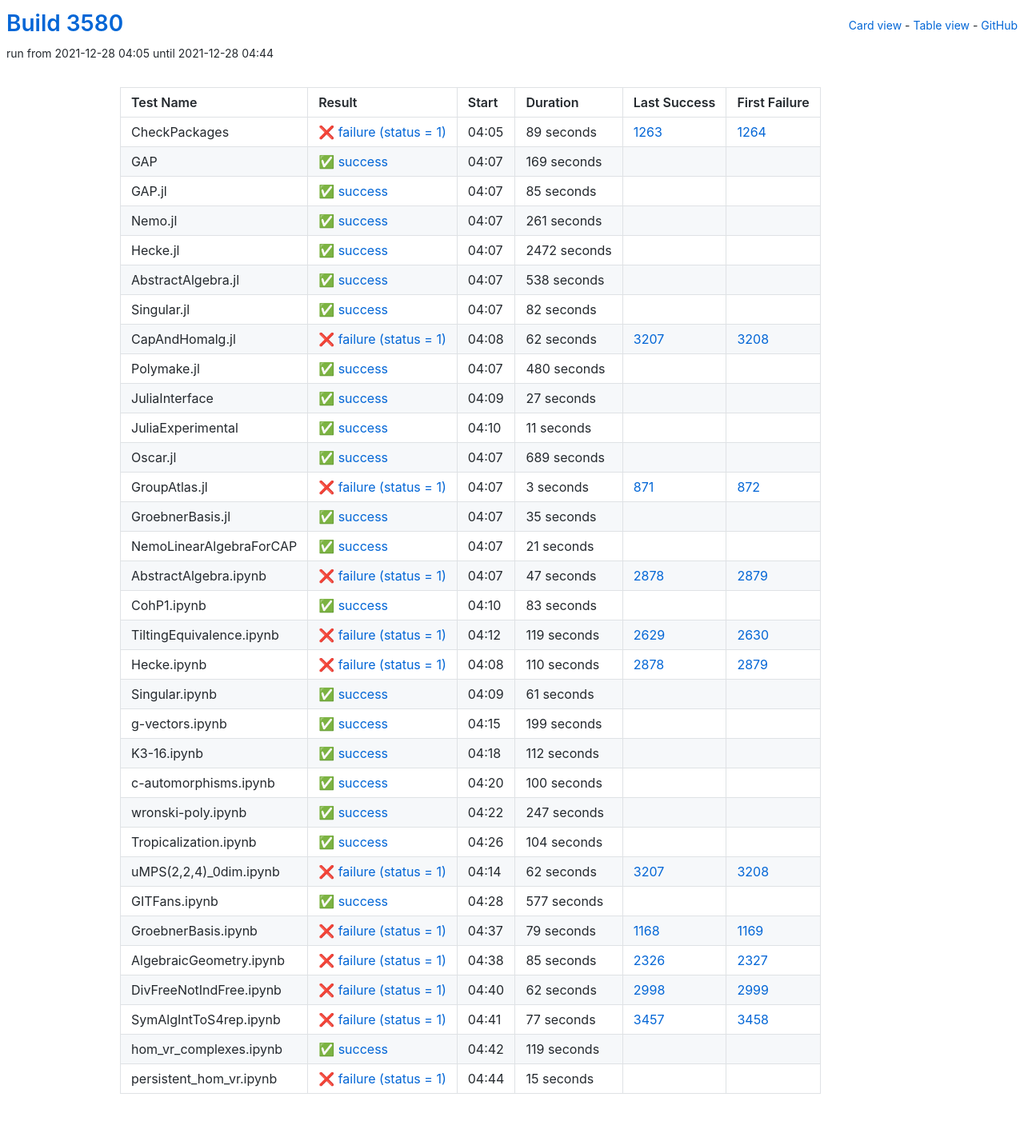
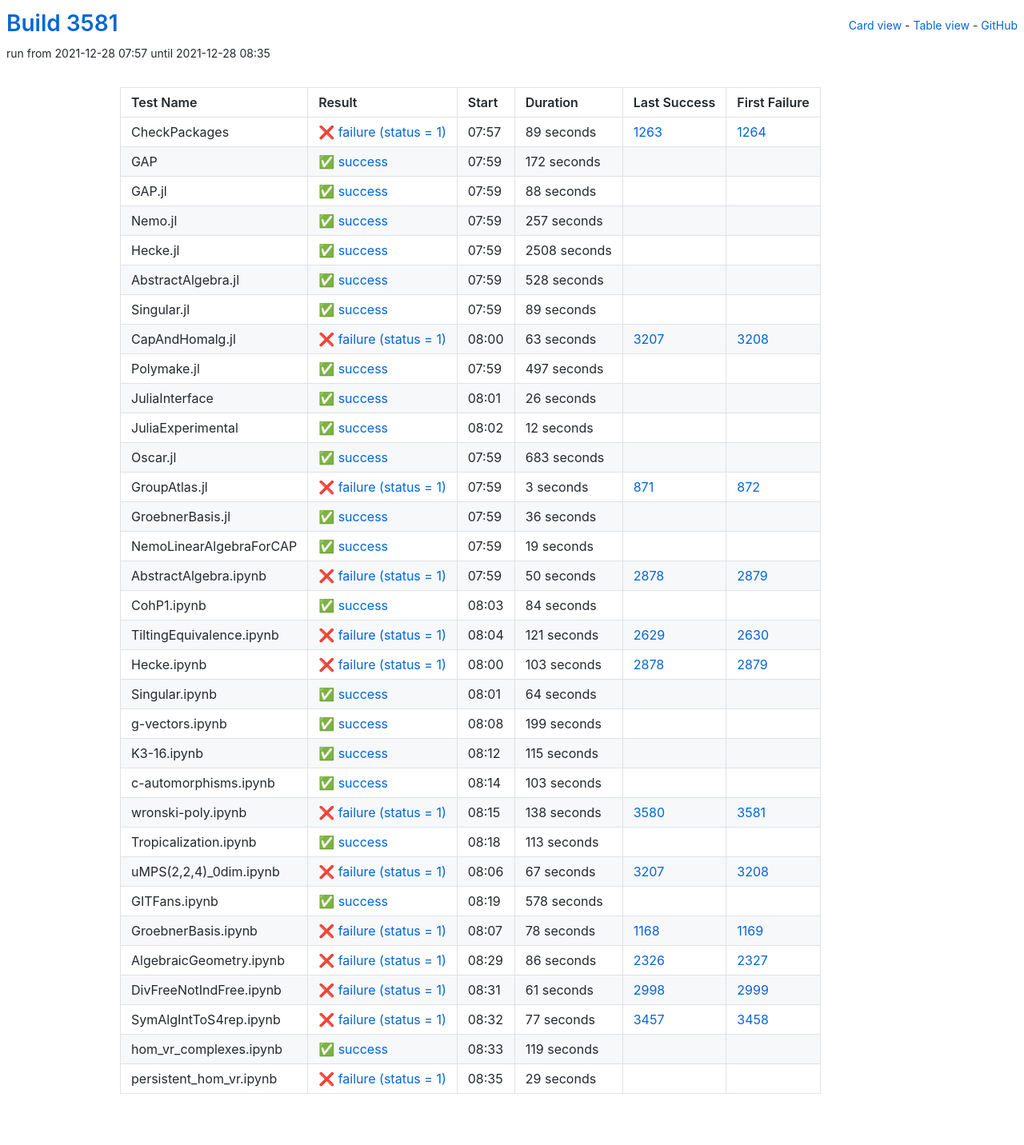
Before and after one commit to oscar-system/oscar-ci-status-stable, a Jekyll site: the page built from table.html, in a window 1280 px wide. Shown: the whole page at 80% size. Built offline with Jekyll 4.4.1, drawn with Linux system fonts in a browser that asks for light colours.

Commit message:
Build #3581

```diff
--- a/_data/ci.yml
+++ b/_data/ci.yml
@@ -1,6 +1,6 @@
 ---
-build: 3580
-build_url: https://oscarci.mathematik.uni-kl.de/job/oscar-stable/3580/
+build: 3581
+build_url: https://oscarci.mathematik.uni-kl.de/job/oscar-stable/3581/
 job: oscar-stable
 organization: oscar-system
 repo: oscar-ci-status-stable
@@ -8,8 +8,8 @@ repourl: https://github.com/oscar-system/oscar-ci-status-stable
 tests:
 - name: CheckPackages
   id: checkpackages
-  log: https://oscarci.mathematik.uni-kl.de/job/oscar-stable/3580/artifact/logs/build-3580/CheckPackages.log
-  start: 2021-12-28 04:05
+  log: https://oscarci.mathematik.uni-kl.de/job/oscar-stable/3581/artifact/logs/build-3581/CheckPackages.log
+  start: 2021-12-28 07:57
   success: false
   exitcode: 1
   status: failure
@@ -20,140 +20,140 @@ tests:
   first_failure_url: https://oscarci.mathematik.uni-kl.de/job/oscar-stable/1264/
 - name: GAP
   id: gap
-  log: https://oscarci.mathematik.uni-kl.de/job/oscar-stable/3580/artifact/logs/build-3580/GAP.log
-  start: 2021-12-28 04:07
+  log: https://oscarci.mathematik.uni-kl.de/job/oscar-stable/3581/artifact/logs/build-3581/GAP.log
+  start: 2021-12-28 07:59
   success: true
   exitcode: 0
   status: success
-  duration: 169
+  duration: 172
   last_success: false
   last_success_url:
   first_failure: false
   first_failure_url:
 - name: GAP.jl
   id: gap-jl
-  log: https://oscarci.mathematik.uni-kl.de/job/oscar-stable/3580/artifact/logs/build-3580/GAP.jl.log
-  start: 2021-12-28 04:07
+  log: https://oscarci.mathematik.uni-kl.de/job/oscar-stable/3581/artifact/logs/build-3581/GAP.jl.log
+  start: 2021-12-28 07:59
   success: true
   exitcode: 0
   status: success
-  duration: 85
+  duration: 88
   last_success: false
   last_success_url:
   first_failure: false
   first_failure_url:
 - name: Nemo.jl
   id: nemo-jl
-  log: https://oscarci.mathematik.uni-kl.de/job/oscar-stable/3580/artifact/logs/build-3580/Nemo.jl.log
-  start: 2021-12-28 04:07
+  log: https://oscarci.mathematik.uni-kl.de/job/oscar-stable/3581/artifact/logs/build-3581/Nemo.jl.log
+  start: 2021-12-28 07:59
   success: true
   exitcode: 0
   status: success
-  duration: 261
+  duration: 257
   last_success: false
   last_success_url:
   first_failure: false
   first_failure_url:
 - name: Hecke.jl
   id: hecke-jl
-  log: https://oscarci.mathematik.uni-kl.de/job/oscar-stable/3580/artifact/logs/build-3580/Hecke.jl.log
-  start: 2021-12-28 04:07
+  log: https://oscarci.mathematik.uni-kl.de/job/oscar-stable/3581/artifact/logs/build-3581/Hecke.jl.log
+  start: 2021-12-28 07:59
   success: true
   exitcode: 0
   status: success
-  duration: 2472
+  duration: 2508
   last_success: false
   last_success_url:
   first_failure: false
   first_failure_url:
 - name: AbstractAlgebra.jl
   id: abstractalgebra-jl
-  log: https://oscarci.mathematik.uni-kl.de/job/oscar-stable/3580/artifact/logs/build-3580/AbstractAlgebra.jl.log
-  start: 2021-12-28 04:07
+  log: https://oscarci.mathematik.uni-kl.de/job/oscar-stable/3581/artifact/logs/build-3581/AbstractAlgebra.jl.log
+  start: 2021-12-28 07:59
   success: true
   exitcode: 0
   status: success
-  duration: 538
+  duration: 528
   last_success: false
   last_success_url:
   first_failure: false
   first_failure_url:
 - name: Singular.jl
   id: singular-jl
-  log: https://oscarci.mathematik.uni-kl.de/job/oscar-stable/3580/artifact/logs/build-3580/Singular.jl.log
-  start: 2021-12-28 04:07
+  log: https://oscarci.mathematik.uni-kl.de/job/oscar-stable/3581/artifact/logs/build-3581/Singular.jl.log
+  start: 2021-12-28 07:59
   success: true
   exitcode: 0
   status: success
-  duration: 82
+  duration: 89
   last_success: false
   last_success_url:
   first_failure: false
   first_failure_url:
 - name: CapAndHomalg.jl
   id: capandhomalg-jl
-  log: https://oscarci.mathematik.uni-kl.de/job/oscar-stable/3580/artifact/logs/build-3580/CapAndHomalg.jl.log
-  start: 2021-12-28 04:08
+  log: https://oscarci.mathematik.uni-kl.de/job/oscar-stable/3581/artifact/logs/build-3581/CapAndHomalg.jl.log
+  start: 2021-12-28 08:00
   success: false
   exitcode: 1
   status: failure
-  duration: 62
+  duration: 63
   last_success: 3207
   last_success_url: https://oscarci.mathematik.uni-kl.de/job/oscar-stable/3207/
   first_failure: 3208
   first_failure_url: https://oscarci.mathematik.uni-kl.de/job/oscar-stable/3208/
 - name: Polymake.jl
   id: polymake-jl
-  log: https://oscarci.mathematik.uni-kl.de/job/oscar-stable/3580/artifact/logs/build-3580/Polymake.jl.log
-  start: 2021-12-28 04:07
+  log: https://oscarci.mathematik.uni-kl.de/job/oscar-stable/3581/artifact/logs/build-3581/Polymake.jl.log
+  start: 2021-12-28 07:59
   success: true
   exitcode: 0
   status: success
-  duration: 480
+  duration: 497
   last_success: false
   last_success_url:
   first_failure: false
   first_failure_url:
 - name: JuliaInterface
   id: juliainterface
-  log: https://oscarci.mathematik.uni-kl.de/job/oscar-stable/3580/artifact/logs/build-3580/JuliaInterface.log
-  start: 2021-12-28 04:09
+  log: https://oscarci.mathematik.uni-kl.de/job/oscar-stable/3581/artifact/logs/build-3581/JuliaInterface.log
+  start: 2021-12-28 08:01
   success: true
   exitcode: 0
   status: success
-  duration: 27
+  duration: 26
   last_success: false
   last_success_url:
   first_failure: false
   first_failure_url:
 - name: JuliaExperimental
   id: juliaexperimental
-  log: https://oscarci.mathematik.uni-kl.de/job/oscar-stable/3580/artifact/logs/build-3580/JuliaExperimental.log
-  start: 2021-12-28 04:10
+  log: https://oscarci.mathematik.uni-kl.de/job/oscar-stable/3581/artifact/logs/build-3581/JuliaExperimental.log
+  start: 2021-12-28 08:02
   success: true
   exitcode: 0
   status: success
-  duration: 11
+  duration: 12
   last_success: false
   last_success_url:
   first_failure: false
   first_failure_url:
 - name: Oscar.jl
   id: oscar-jl
-  log: https://oscarci.mathematik.uni-kl.de/job/oscar-stable/3580/artifact/logs/build-3580/Oscar.jl.log
-  start: 2021-12-28 04:07
+  log: https://oscarci.mathematik.uni-kl.de/job/oscar-stable/3581/artifact/logs/build-3581/Oscar.jl.log
+  start: 2021-12-28 07:59
   success: true
   exitcode: 0
   status: success
-  duration: 689
+  duration: 683
   last_success: false
   last_success_url:
   first_failure: false
   first_failure_url:
 - name: GroupAtlas.jl
   id: groupatlas-jl
-  log: https://oscarci.mathematik.uni-kl.de/job/oscar-stable/3580/artifact/logs/build-3580/GroupAtlas.jl.log
-  start: 2021-12-28 04:07
+  log: https://oscarci.mathematik.uni-kl.de/job/oscar-stable/3581/artifact/logs/build-3581/GroupAtlas.jl.log
+  start: 2021-12-28 07:59
   success: false
   exitcode: 1
   status: failure
@@ -164,92 +164,92 @@ tests:
   first_failure_url: https://oscarci.mathematik.uni-kl.de/job/oscar-stable/872/
 - name: GroebnerBasis.jl
   id: groebnerbasis-jl
-  log: https://oscarci.mathematik.uni-kl.de/job/oscar-stable/3580/artifact/logs/build-3580/GroebnerBasis.jl.log
-  start: 2021-12-28 04:07
+  log: https://oscarci.mathematik.uni-kl.de/job/oscar-stable/3581/artifact/logs/build-3581/GroebnerBasis.jl.log
+  start: 2021-12-28 07:59
   success: true
   exitcode: 0
   status: success
-  duration: 35
+  duration: 36
   last_success: false
   last_success_url:
   first_failure: false
   first_failure_url:
 - name: NemoLinearAlgebraForCAP
   id: nemolinearalgebraforcap
-  log: https://oscarci.mathematik.uni-kl.de/job/oscar-stable/3580/artifact/logs/build-3580/NemoLinearAlgebraForCAP.log
-  start: 2021-12-28 04:07
+  log: https://oscarci.mathematik.uni-kl.de/job/oscar-stable/3581/artifact/logs/build-3581/NemoLinearAlgebraForCAP.log
+  start: 2021-12-28 07:59
   success: true
   exitcode: 0
   status: success
-  duration: 21
+  duration: 19
   last_success: false
   last_success_url:
   first_failure: false
   first_failure_url:
 - name: AbstractAlgebra.ipynb
   id: abstractalgebra-ipynb
-  log: https://oscarci.mathematik.uni-kl.de/job/oscar-stable/3580/artifact/logs/build-3580/AbstractAlgebra.ipynb.log
-  start: 2021-12-28 04:07
+  log: https://oscarci.mathematik.uni-kl.de/job/oscar-stable/3581/artifact/logs/build-3581/AbstractAlgebra.ipynb.log
+  start: 2021-12-28 07:59
   success: false
   exitcode: 1
   status: failure
-  duration: 47
+  duration: 50
   last_success: 2878
   last_success_url: https://oscarci.mathematik.uni-kl.de/job/oscar-stable/2878/
   first_failure: 2879
   first_failure_url: https://oscarci.mathematik.uni-kl.de/job/oscar-stable/2879/
 - name: CohP1.ipynb
   id: cohp1-ipynb
-  log: https://oscarci.mathematik.uni-kl.de/job/oscar-stable/3580/artifact/logs/build-3580/CohP1.ipynb.log
-  start: 2021-12-28 04:10
+  log: https://oscarci.mathematik.uni-kl.de/job/oscar-stable/3581/artifact/logs/build-3581/CohP1.ipynb.log
+  start: 2021-12-28 08:03
   success: true
   exitcode: 0
   status: success
-  duration: 83
+  duration: 84
   last_success: false
   last_success_url:
   first_failure: false
   first_failure_url:
 - name: TiltingEquivalence.ipynb
   id: tiltingequivalence-ipynb
-  log: https://oscarci.mathematik.uni-kl.de/job/oscar-stable/3580/artifact/logs/build-3580/TiltingEquivalence.ipynb.log
-  start: 2021-12-28 04:12
+  log: https://oscarci.mathematik.uni-kl.de/job/oscar-stable/3581/artifact/logs/build-3581/TiltingEquivalence.ipynb.log
+  start: 2021-12-28 08:04
   success: false
   exitcode: 1
   status: failure
-  duration: 119
+  duration: 121
   last_success: 2629
   last_success_url: https://oscarci.mathematik.uni-kl.de/job/oscar-stable/2629/
   first_failure: 2630
   first_failure_url: https://oscarci.mathematik.uni-kl.de/job/oscar-stable/2630/
 - name: Hecke.ipynb
   id: hecke-ipynb
-  log: https://oscarci.mathematik.uni-kl.de/job/oscar-stable/3580/artifact/logs/build-3580/Hecke.ipynb.log
-  start: 2021-12-28 04:08
+  log: https://oscarci.mathematik.uni-kl.de/job/oscar-stable/3581/artifact/logs/build-3581/Hecke.ipynb.log
+  start: 2021-12-28 08:00
   success: false
   exitcode: 1
   status: failure
-  duration: 110
+  duration: 103
   last_success: 2878
   last_success_url: https://oscarci.mathematik.uni-kl.de/job/oscar-stable/2878/
   first_failure: 2879
   first_failure_url: https://oscarci.mathematik.uni-kl.de/job/oscar-stable/2879/
 - name: Singular.ipynb
   id: singular-ipynb
-  log: https://oscarci.mathematik.uni-kl.de/job/oscar-stable/3580/artifact/logs/build-3580/Singular.ipynb.log
-  start: 2021-12-28 04:09
+  log: https://oscarci.mathematik.uni-kl.de/job/oscar-stable/3581/artifact/logs/build-3581/Singular.ipynb.log
+  start: 2021-12-28 08:01
   success: true
   exitcode: 0
   status: success
-  duration: 61
+  duration: 64
   last_success: false
   last_success_url:
   first_failure: false
   first_failure_url:
 - name: g-vectors.ipynb
   id: g-vectors-ipynb
-  log: https://oscarci.mathematik.uni-kl.de/job/oscar-stable/3580/artifact/logs/build-3580/g-vectors.ipynb.log
-  start: 2021-12-28 04:15
+  log: https://oscarci.mathematik.uni-kl.de/job/oscar-stable/3581/artifact/logs/build-3581/g-vectors.ipynb.log
+  start: 2021-12-28 08:08
   success: true
   exitcode: 0
   status: success
@@ -260,116 +260,116 @@ tests:
   first_failure_url:
 - name: K3-16.ipynb
   id: k3-16-ipynb
-  log: https://oscarci.mathematik.uni-kl.de/job/oscar-stable/3580/artifact/logs/build-3580/K3-16.ipynb.log
-  start: 2021-12-28 04:18
+  log: https://oscarci.mathematik.uni-kl.de/job/oscar-stable/3581/artifact/logs/build-3581/K3-16.ipynb.log
+  start: 2021-12-28 08:12
   success: true
   exitcode: 0
   status: success
-  duration: 112
+  duration: 115
   last_success: false
   last_success_url:
   first_failure: false
   first_failure_url:
 - name: c-automorphisms.ipynb
   id: c-automorphisms-ipynb
-  log: https://oscarci.mathematik.uni-kl.de/job/oscar-stable/3580/artifact/logs/build-3580/c-automorphisms.ipynb.log
-  start: 2021-12-28 04:20
+  log: https://oscarci.mathematik.uni-kl.de/job/oscar-stable/3581/artifact/logs/build-3581/c-automorphisms.ipynb.log
+  start: 2021-12-28 08:14
   success: true
   exitcode: 0
   status: success
-  duration: 100
+  duration: 103
   last_success: false
   last_success_url:
   first_failure: false
   first_failure_url:
 - name: wronski-poly.ipynb
   id: wronski-poly-ipynb
-  log: https://oscarci.mathematik.uni-kl.de/job/oscar-stable/3580/artifact/logs/build-3580/wronski-poly.ipynb.log
-  start: 2021-12-28 04:22
+  log: https://oscarci.mathematik.uni-kl.de/job/oscar-stable/3581/artifact/logs/build-3581/wronski-poly.ipynb.log
+  start: 2021-12-28 08:15
+  success: false
+  exitcode: 1
+  status: failure
+  duration: 138
+  last_success: 3580
+  last_success_url: https://oscarci.mathematik.uni-kl.de/job/oscar-stable/3580/
+  first_failure: 3581
+  first_failure_url: https://oscarci.mathematik.uni-kl.de/job/oscar-stable/3581/
+- name: Tropicalization.ipynb
+  id: tropicalization-ipynb
+  log: https://oscarci.mathematik.uni-kl.de/job/oscar-stable/3581/artifact/logs/build-3581/Tropicalization.ipynb.log
+  start: 2021-12-28 08:18
   success: true
   exitcode: 0
   status: success
-  duration: 247
-  last_success: false
-  last_success_url:
-  first_failure: false
-  first_failure_url:
-- name: Tropicalization.ipynb
-  id: tropicalization-ipynb
-  log: https://oscarci.mathematik.uni-kl.de/job/oscar-stable/3580/artifact/logs/build-3580/Tropicalization.ipynb.log
-  start: 2021-12-28 04:26
-  success: true
-  exitcode: 0
-  status: success
-  duration: 104
+  duration: 113
   last_success: false
   last_success_url:
   first_failure: false
   first_failure_url:
 - name: uMPS(2,2,4)_0dim.ipynb
   id: umps-2-2-4-0dim-ipynb
-  log: https://oscarci.mathematik.uni-kl.de/job/oscar-stable/3580/artifact/logs/build-3580/uMPS-2-2-4-_0dim.ipynb.log
-  start: 2021-12-28 04:14
+  log: https://oscarci.mathematik.uni-kl.de/job/oscar-stable/3581/artifact/logs/build-3581/uMPS-2-2-4-_0dim.ipynb.log
+  start: 2021-12-28 08:06
   success: false
   exitcode: 1
   status: failure
-  duration: 62
+  duration: 67
   last_success: 3207
   last_success_url: https://oscarci.mathematik.uni-kl.de/job/oscar-stable/3207/
   first_failure: 3208
   first_failure_url: https://oscarci.mathematik.uni-kl.de/job/oscar-stable/3208/
 - name: GITFans.ipynb
   id: gitfans-ipynb
-  log: https://oscarci.mathematik.uni-kl.de/job/oscar-stable/3580/artifact/logs/build-3580/GITFans.ipynb.log
-  start: 2021-12-28 04:28
+  log: https://oscarci.mathematik.uni-kl.de/job/oscar-stable/3581/artifact/logs/build-3581/GITFans.ipynb.log
+  start: 2021-12-28 08:19
   success: true
   exitcode: 0
   status: success
-  duration: 577
+  duration: 578
   last_success: false
   last_success_url:
   first_failure: false
   first_failure_url:
 - name: GroebnerBasis.ipynb
   id: groebnerbasis-ipynb
-  log: https://oscarci.mathematik.uni-kl.de/job/oscar-stable/3580/artifact/logs/build-3580/GroebnerBasis.ipynb.log
-  start: 2021-12-28 04:37
+  log: https://oscarci.mathematik.uni-kl.de/job/oscar-stable/3581/artifact/logs/build-3581/GroebnerBasis.ipynb.log
+  start: 2021-12-28 08:07
   success: false
   exitcode: 1
   status: failure
-  duration: 79
+  duration: 78
   last_success: 1168
   last_success_url: https://oscarci.mathematik.uni-kl.de/job/oscar-stable/1168/
   first_failure: 1169
   first_failure_url: https://oscarci.mathematik.uni-kl.de/job/oscar-stable/1169/
 - name: AlgebraicGeometry.ipynb
   id: algebraicgeometry-ipynb
-  log: https://oscarci.mathematik.uni-kl.de/job/oscar-stable/3580/artifact/logs/build-3580/AlgebraicGeometry.ipynb.log
-  start: 2021-12-28 04:38
+  log: https://oscarci.mathematik.uni-kl.de/job/oscar-stable/3581/artifact/logs/build-3581/AlgebraicGeometry.ipynb.log
+  start: 2021-12-28 08:29
   success: false
   exitcode: 1
   status: failure
-  duration: 85
+  duration: 86
   last_success: 2326
   last_success_url: https://oscarci.mathematik.uni-kl.de/job/oscar-stable/2326/
   first_failure: 2327
   first_failure_url: https://oscarci.mathematik.uni-kl.de/job/oscar-stable/2327/
 - name: DivFreeNotIndFree.ipynb
   id: divfreenotindfree-ipynb
-  log: https://oscarci.mathematik.uni-kl.de/job/oscar-stable/3580/artifact/logs/build-3580/DivFreeNotIndFree.ipynb.log
-  start: 2021-12-28 04:40
+  log: https://oscarci.mathematik.uni-kl.de/job/oscar-stable/3581/artifact/logs/build-3581/DivFreeNotIndFree.ipynb.log
+  start: 2021-12-28 08:31
   success: false
   exitcode: 1
   status: failure
-  duration: 62
+  duration: 61
   last_success: 2998
   last_success_url: https://oscarci.mathematik.uni-kl.de/job/oscar-stable/2998/
   first_failure: 2999
   first_failure_url: https://oscarci.mathematik.uni-kl.de/job/oscar-stable/2999/
 - name: SymAlgIntToS4rep.ipynb
   id: symalginttos4rep-ipynb
-  log: https://oscarci.mathematik.uni-kl.de/job/oscar-stable/3580/artifact/logs/build-3580/SymAlgIntToS4rep.ipynb.log
-  start: 2021-12-28 04:41
+  log: https://oscarci.mathematik.uni-kl.de/job/oscar-stable/3581/artifact/logs/build-3581/SymAlgIntToS4rep.ipynb.log
+  start: 2021-12-28 08:32
   success: false
   exitcode: 1
   status: failure
@@ -380,8 +380,8 @@ tests:
   first_failure_url: https://oscarci.mathematik.uni-kl.de/job/oscar-stable/3458/
 - name: hom_vr_complexes.ipynb
   id: hom-vr-complexes-ipynb
-  log: https://oscarci.mathematik.uni-kl.de/job/oscar-stable/3580/artifact/logs/build-3580/hom_vr_complexes.ipynb.log
-  start: 2021-12-28 04:42
+  log: https://oscarci.mathematik.uni-kl.de/job/oscar-stable/3581/artifact/logs/build-3581/hom_vr_complexes.ipynb.log
+  start: 2021-12-28 08:33
   success: true
   exitcode: 0
   status: success
@@ -392,12 +392,12 @@ tests:
   first_failure_url:
 - name: persistent_hom_vr.ipynb
   id: persistent-hom-vr-ipynb
-  log: https://oscarci.mathematik.uni-kl.de/job/oscar-stable/3580/artifact/logs/build-3580/persistent_hom_vr.ipynb.log
-  start: 2021-12-28 04:44
+  log: https://oscarci.mathematik.uni-kl.de/job/oscar-stable/3581/artifact/logs/build-3581/persistent_hom_vr.ipynb.log
+  start: 2021-12-28 08:35
   success: false
   exitcode: 1
   status: failure
-  duration: 15
+  duration: 29
   last_success: false
   last_success_url:
   first_failure: false
```
Also changed, not shown: README.md.
